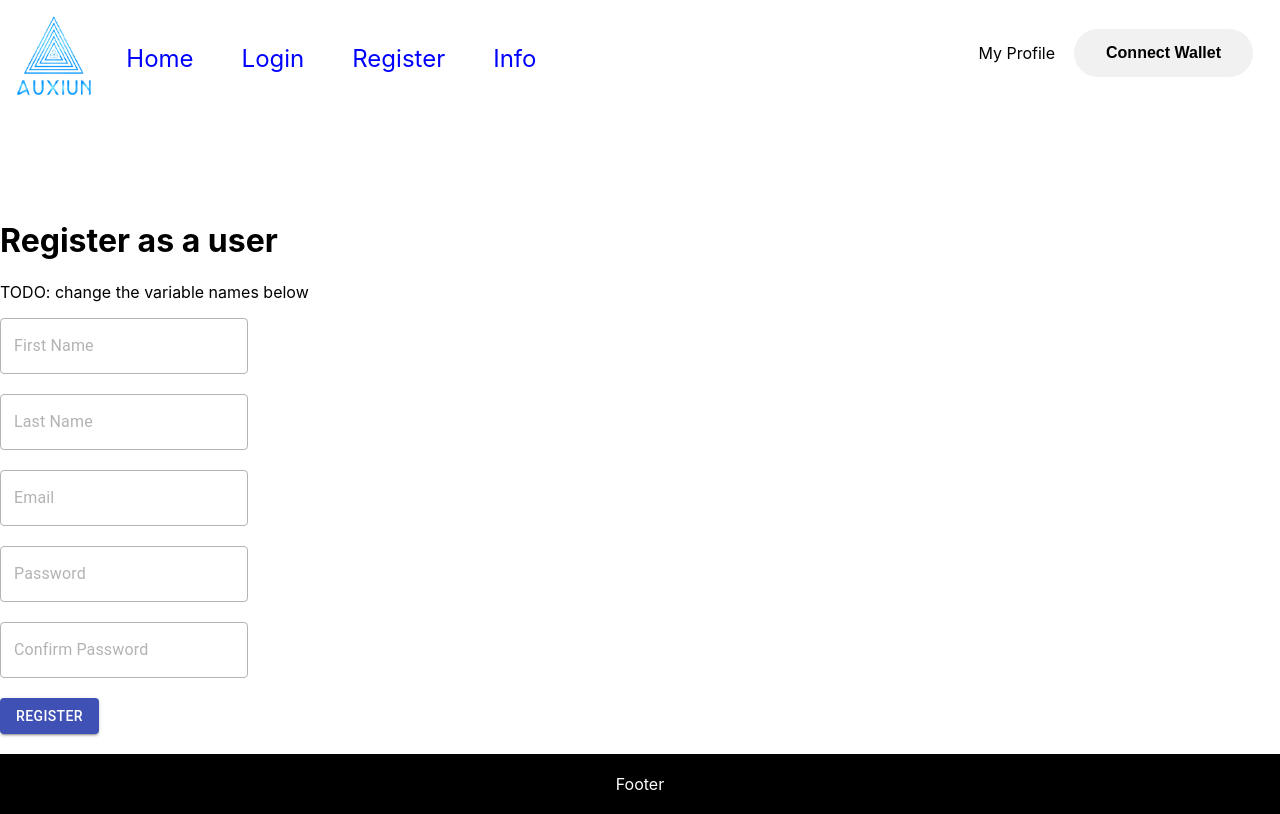
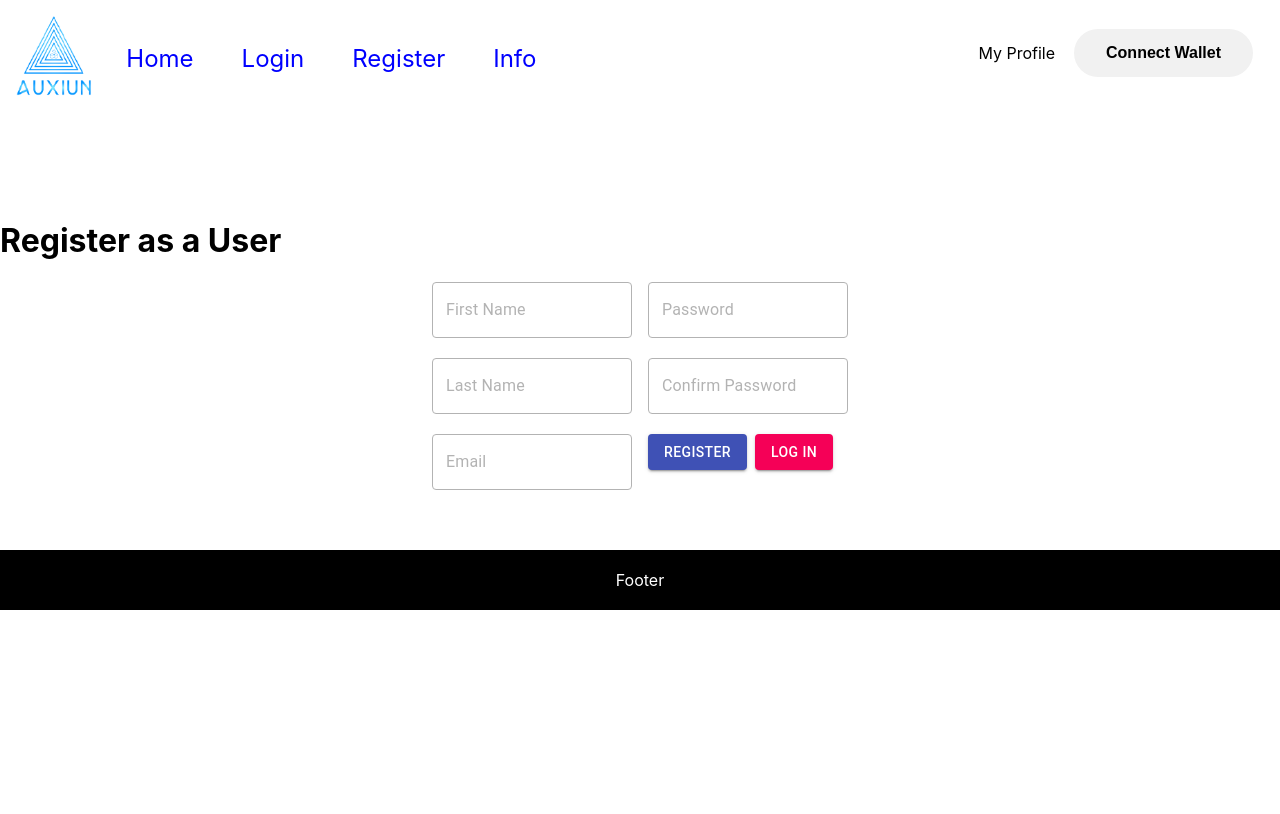
Before and after one commit to seantan1/Auxiun-webpage, a React (Create React App) app: page /register in a window 1280 px wide. Built offline with nearby package versions, Linux system fonts and the light colour scheme.

Commit message:
added grid to form

```diff
--- a/src/components/register-components/Register.js
+++ b/src/components/register-components/Register.js
@@ -4,6 +4,7 @@ import './css/Register.css';
 import TextField from '@material-ui/core/TextField';
 import Button from '@material-ui/core/Button';
 import { withStyles } from "@material-ui/core/styles";
+import Grid from '@material-ui/core/Grid';
 import Alert from '@material-ui/lab/Alert';
 const axios = require('axios');
 
@@ -75,15 +76,29 @@ export default function Register() {
 
     return (
         <div className="register-page">
-            <h1 className="title-text">Register as a user</h1>
-            <p>TODO: change the variable names below</p>
-            <CssTextField className="text-field" label="First Name" variant="outlined" /><br></br><br></br>
-            <CssTextField className="text-field" label="Last Name" variant="outlined" /><br></br><br></br>
-            <CssTextField className="text-field" label="Email" variant="outlined" onChange={userEmailLoginFormHandler} /><br></br><br></br>
-            <CssTextField className="text-field" label="Password" type="password" variant="outlined" onChange={userPasswordLoginFormHandler} /><br></br><br></br>
-            <CssTextField className="text-field" label="Confirm Password" type="password" variant="outlined" onChange={userPasswordLoginFormHandler} /><br></br><br></br>
+            <div>
+                <h1 className="title-text">Register as a User</h1>
+                <Grid container className="sign-up__outer" justify="center" spacing={2}>
+                    <Grid item xs={12} s={6} md={2} className="sign-up__inner1">
+                        <CssTextField className="text-field" label="First Name" variant="outlined" /><br></br><br></br>
+                        <CssTextField className="text-field" label="Last Name" variant="outlined" /><br></br><br></br>
+                        <CssTextField className="text-field" label="Email" variant="outlined" onChange={userEmailLoginFormHandler} /><br></br><br></br>
+                    </Grid>
+                    <Grid item xs={12} s={6} md={2} className="sign-up__inner2">
+                        <CssTextField className="text-field" label="Password" type="password" variant="outlined" onChange={userPasswordLoginFormHandler} /><br></br><br></br>
+                        <CssTextField className="text-field" label="Confirm Password" type="password" variant="outlined" onChange={userPasswordLoginFormHandler} /><br></br><br></br>
 
-            <Button id="donate-button" variant="contained" color="primary" onClick={register}>Register</Button>
+                        <Grid container spacing={1}>
+                            <Grid item>
+                                <Button id="sign-up-button" className="sign-up-button" variant="contained" color="primary" onClick={register}>Register</Button>
+                            </Grid>
+                            <Grid item>
+                                <Button id="return-button" variant="contained" color="secondary">Log In</Button>
+                            </Grid>
+                        </Grid>
+                    </Grid>
+                </Grid>
+            </div>
             <br></br>
             <br></br>
         </div>
```
